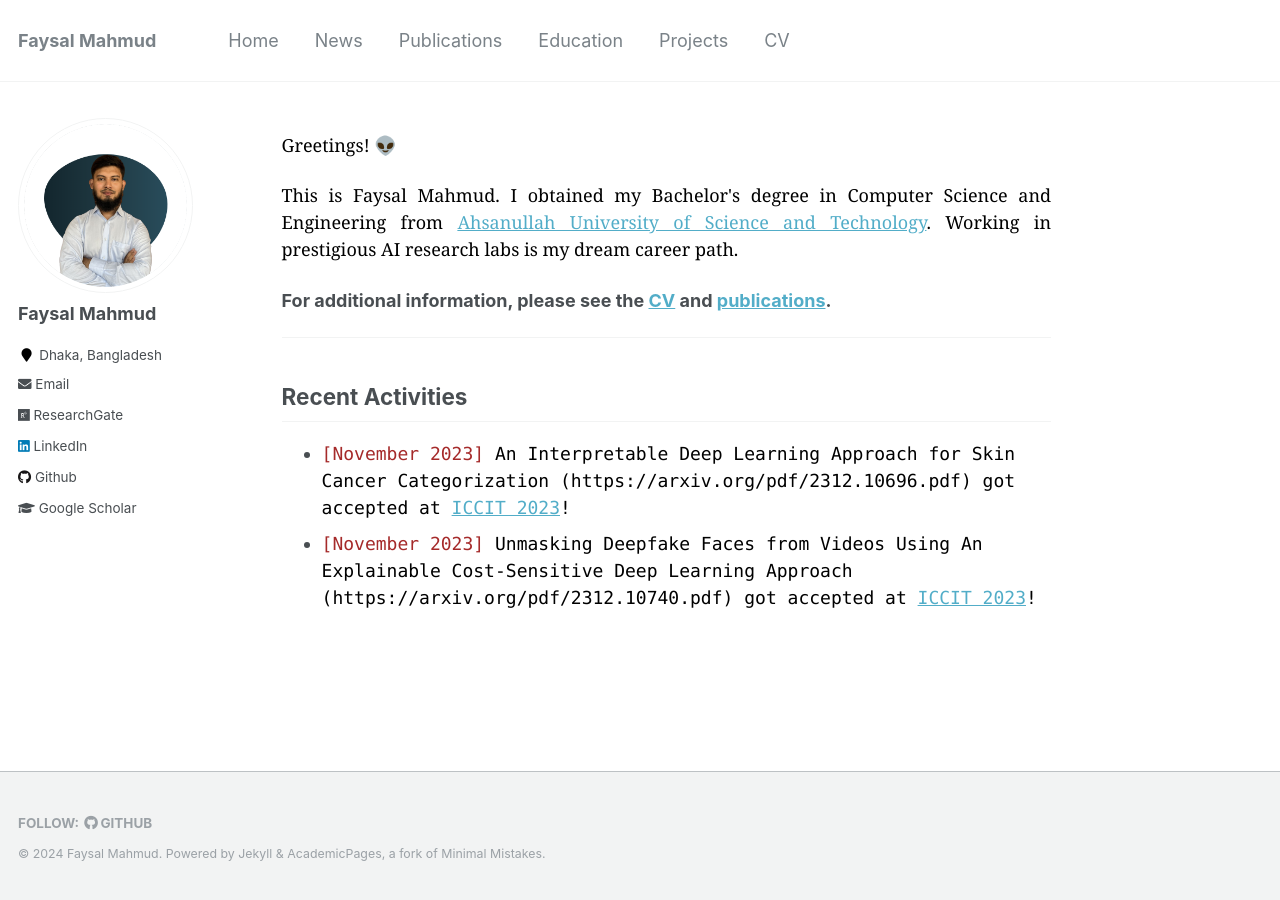
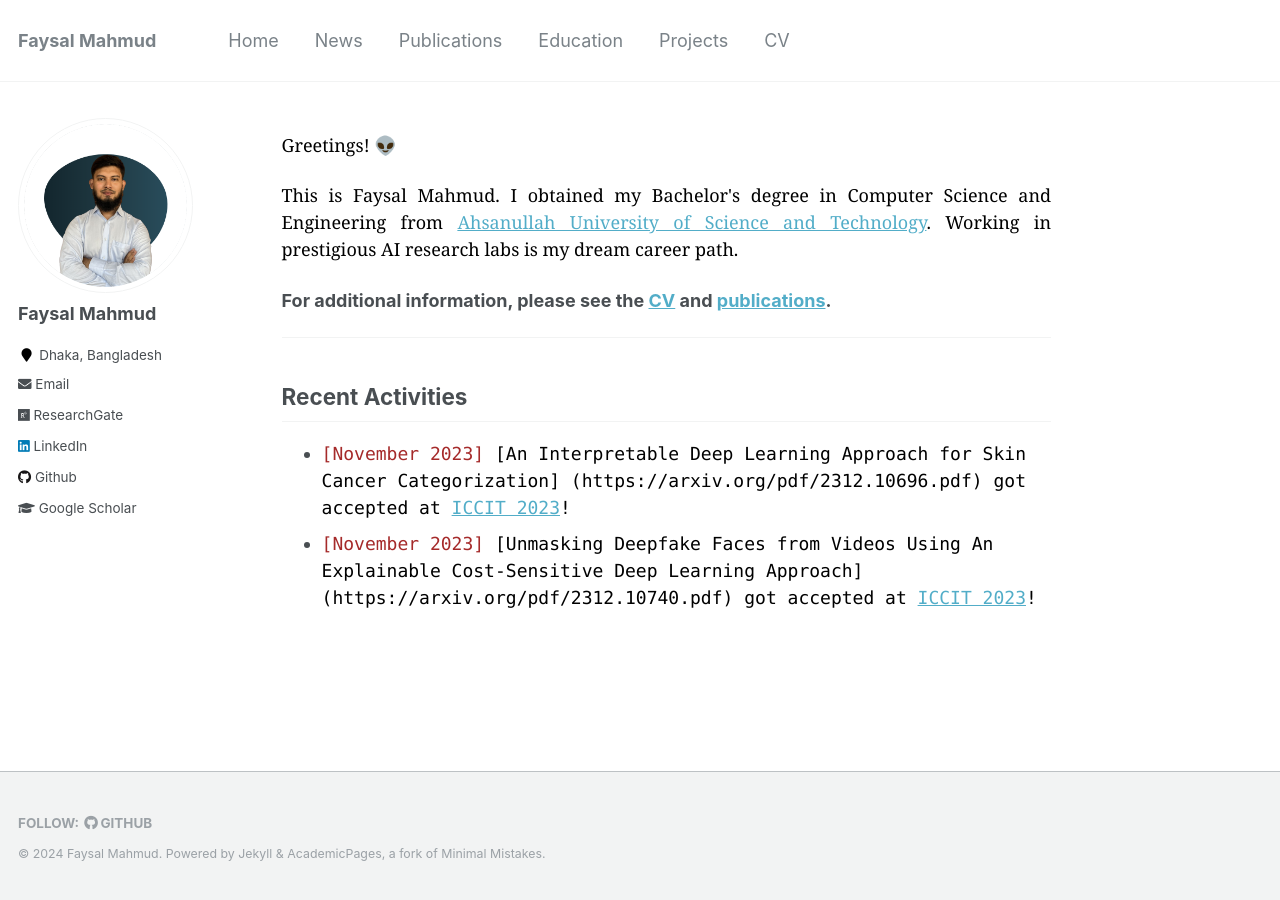
Before and after one commit to Faysal-MD/Faysal-MD.github.io, a Jekyll site: the page built from _pages/about.md, in a window 1280 px wide. Built offline with Jekyll 4.4.1, drawn with Linux system fonts in a browser that asks for light colours.

Commit message:
info updated

```diff
--- a/_config.yml
+++ b/_config.yml
@@ -11,7 +11,7 @@ title                    : "Faysal Mahmud"
 title_separator          : "-"
 name                     : &name "Faysal Mahmud"
 description              : &description "personal description"
-url                      : https://tonmoy-hossain.github.io # the base hostname & protocol for your site e.g. "https://mmistakes.github.io"
+url                      : https://faysal-md.github.io/faysal-mahmud.github.io/ # the base hostname & protocol for your site e.g. "https://mmistakes.github.io"
 baseurl                  : "" # the subpath of your site, e.g. "/blog"
 repository               : "Faysal-MD/faysal-mahmud.github.io"
 teaser                   :  # filename of teaser fallback teaser image placed in /images/, .e.g. "500x300.png"
--- a/_pages/about.md
+++ b/_pages/about.md
@@ -19,6 +19,7 @@ redirect_from:
 -----------
 
 ## Recent Activities
-+ <span style="font-family:Monaco; color:black;"><span style="color:brown">[November 2023]</span> An Interpretable Deep Learning Approach for Skin Cancer Categorization (https://arxiv.org/pdf/2312.10696.pdf) got accepted at [ICCIT 2023](https://iccit.org.bd/2023/)!</span>
+
++ <span style="font-family:Monaco; color:black;"><span style="color:brown">[November 2023]</span> [An Interpretable Deep Learning Approach for Skin Cancer Categorization] (https://arxiv.org/pdf/2312.10696.pdf) got accepted at [ICCIT 2023](https://iccit.org.bd/2023/)!</span>
 + <span style="font-family:Monaco; color:black;"><span style="color:brown">[November 2023]</span>
-Unmasking Deepfake Faces from Videos Using An Explainable Cost-Sensitive Deep Learning Approach (https://arxiv.org/pdf/2312.10740.pdf) got accepted at [ICCIT 2023](https://iccit.org.bd/2023/)!</span>
+[Unmasking Deepfake Faces from Videos Using An Explainable Cost-Sensitive Deep Learning Approach] (https://arxiv.org/pdf/2312.10740.pdf) got accepted at [ICCIT 2023](https://iccit.org.bd/2023/)!</span>
```
Also changed, not shown: _pages/education-awards.md (deleted, +0 -42 lines), _pages/education.md (added, +23 -0 lines).
